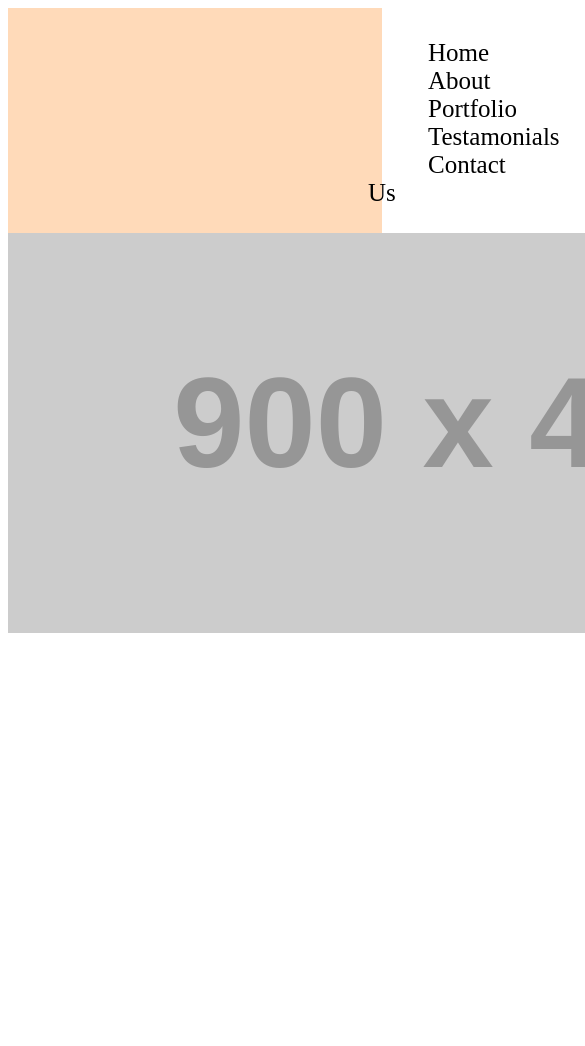
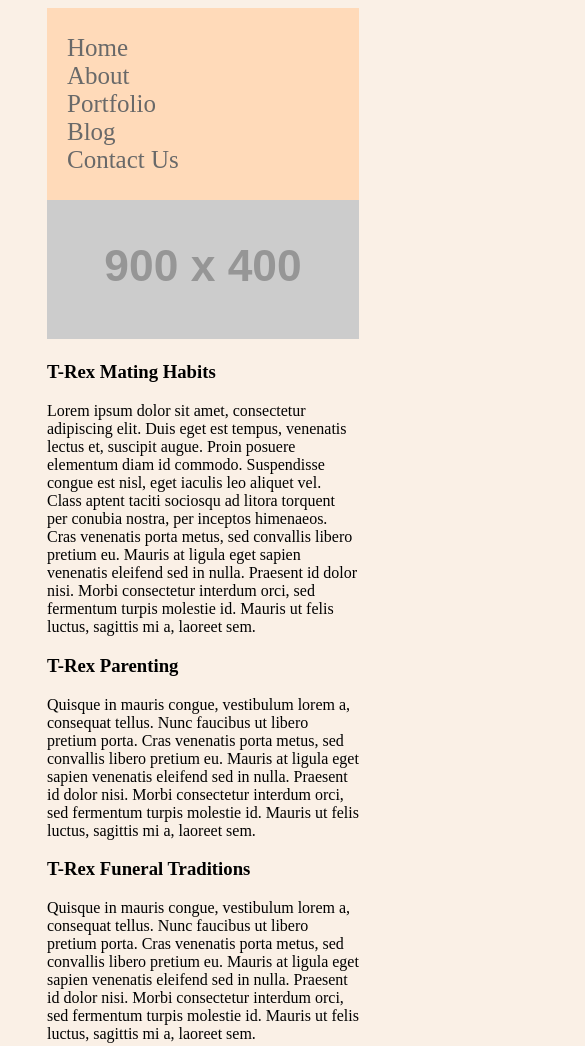
Before and after one commit to FlashGordon1775/lecture-notes, a plain HTML site: page week1/css-modularity-3/mod3.html in a window 390 px wide. Shown: the top 1046 px of the page, 585 px wide, since content can reach past the window. Before the commit the page ends 844 px from the top, so only its background shows below. Drawn offline with Linux system fonts and the light colour scheme; placeholder pictures from the web are drawn by us.

Commit message:
Responsive Web COMPLETE

```diff
--- a/week1/css-modularity-3/main.css
+++ b/week1/css-modularity-3/main.css
@@ -1,10 +1,13 @@
 .header {
-    padding: 0px 0px 10px 0px;
+    max-width: 960px;
+    width: 100%;
+    padding-top: 10px;
+    padding-bottom: 10px;
     background: peachpuff;
 }
 
 .nav-bar {
-    padding: 15px 0px 0px 320px;
+    width: 100%;
 }
 
 .nav-bar li :hover {
@@ -14,17 +17,47 @@
 .nav-bar li {
     text-align: center;
     display: inline;
-    padding: 5px 60px;
+    padding: 5px 50px;
     font-size: 25px;
+    color: dimgrey;
 }
 
 body, html {
-    padding: 0;
+    max-width: 960px;
+    width: 100%;
+    min-height: 1500px;
+    height: 100%;
     margin: 20;
+    background: linen;
+}
+
+img {
+    max-width: 100%;
+}
+
+img:hover {
+    border: 3px solid aliceblue;
 }
 
 .placehold1 {
     text-align: center;
+}
+
+.content p {
+    text-align: center;
+}
+
+.portfolio {
+    padding-left: 15px;
+    display: inline-block;
+}
+
+.page-content {
+    min-height: 400px;
+    height: 100%;
+    max-width: 960px;
+    width: 80%;
+    margin: 0 auto;
 }
 
 
@@ -42,8 +75,25 @@ body, html {
 
 
 /* Media queries go below other CSS*/
-@media (min-width:600px) {
-    body {
-        background: linen;
-    }
+@media (max-width:1176px) {
+
+ul {
+    padding: 0px;
 }
+
+.portfolio {
+    padding: 0px;
+}
+
+.nav-bar li {
+    text-align: left;
+    display: block;
+    padding: 0px 0px 0px 20px;
+    font-size: 25px;
+    color: dimgrey;
+}
+
+body {
+    background: linen;
+}
+}
--- a/week1/css-modularity-3/mod3.html
+++ b/week1/css-modularity-3/mod3.html
@@ -1,5 +1,5 @@
 <!DOCTYPE html>
-<html>
+<html class="page-content">
     <head>
         <meta charset="utf-8">
 	    <meta name="viewport" content="width=device-width, initial-scale=1">
@@ -13,14 +13,38 @@
                     <li><a>Home</a></li>
                     <li><a>About</a></li>
                     <li><a>Portfolio</a></li>
-                    <li><a>Testamonials</a></li>
-                    <li><a>Contact Us</a></li>
+                    <li><a>Blog</a></li>
+                    <li><a>Contact&nbsp;Us</a></li>
                 </ul>
             </nav>
         </header>
         <div class="placehold1">
             <img src="http://placehold.it/900x400">
         </div>
+        <div class="Content">
+            <h3>T-Rex Mating Habits</h2>
+            <p> Lorem ipsum dolor sit amet, consectetur adipiscing elit. Duis eget est tempus, venenatis lectus et, suscipit augue. Proin posuere elementum diam id commodo.
+                Suspendisse congue est nisl, eget iaculis leo aliquet vel. Class aptent taciti sociosqu ad litora torquent per conubia nostra, per inceptos himenaeos.
+                Cras venenatis porta metus, sed convallis libero pretium eu. Mauris at ligula eget sapien venenatis eleifend sed in nulla. Praesent id dolor nisi.
+                Morbi consectetur interdum orci, sed fermentum turpis molestie id. Mauris ut felis luctus, sagittis mi a, laoreet sem. </p>
 
+            <h3>T-Rex Parenting</h2>
+            <p> Quisque in mauris congue, vestibulum lorem a, consequat tellus. Nunc faucibus ut libero pretium porta.
+                Cras venenatis porta metus, sed convallis libero pretium eu. Mauris at ligula eget sapien venenatis eleifend sed in nulla. Praesent id dolor nisi.
+                Morbi consectetur interdum orci, sed fermentum turpis molestie id. Mauris ut felis luctus, sagittis mi a, laoreet sem. </p>
+
+            <h3>T-Rex Funeral Traditions</h2>
+            <p> Quisque in mauris congue, vestibulum lorem a, consequat tellus. Nunc faucibus ut libero pretium porta.
+                Cras venenatis porta metus, sed convallis libero pretium eu. Mauris at ligula eget sapien venenatis eleifend sed in nulla. Praesent id dolor nisi.
+                Morbi consectetur interdum orci, sed fermentum turpis molestie id. Mauris ut felis luctus, sagittis mi a, laoreet sem. </p>
+        </div>
+        <div class="portfolio">
+            <img src="http://placehold.it/300x200">
+            <img src="http://placehold.it/300x200">
+            <img src="http://placehold.it/300x200">
+            <img src="http://placehold.it/300x200">
+            <img src="http://placehold.it/300x200">
+            <img src="http://placehold.it/300x200">
+        </div>
     </body>
 </html>
```
